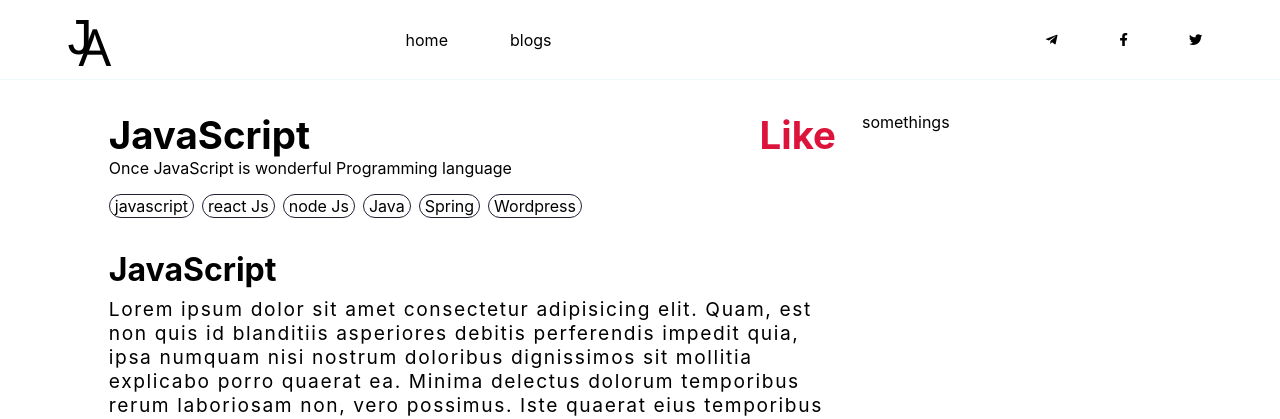
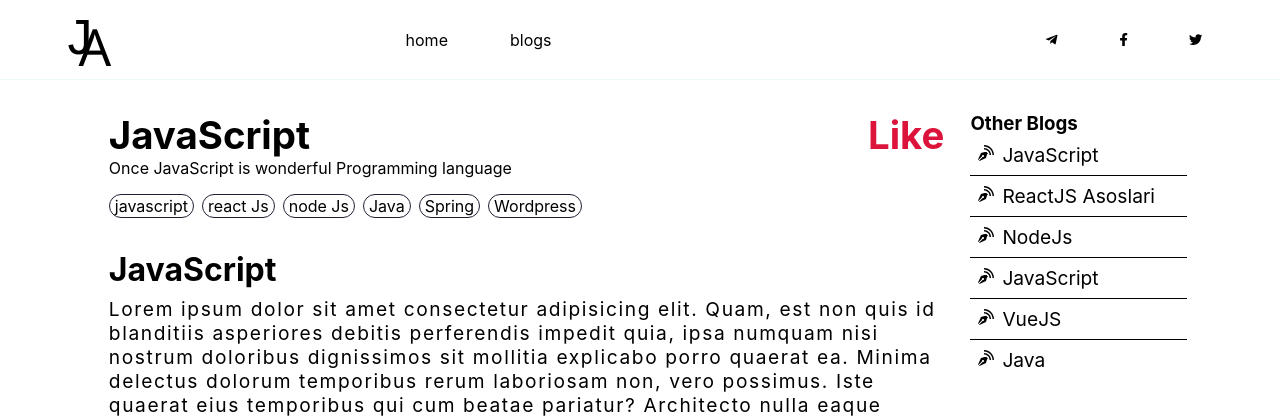
Before and after one commit to aliy71/ja_blog, a React (Create React App) app in the folder frontend/: page /blog-detail/1_ in a window 1280 px wide. Shown: the top 419 px of the page. Built offline with nearby package versions, Linux system fonts and the light colour scheme.

Commit message:
other blogs in blog_details

```diff
--- /dev/null
+++ b/frontend/src/components/otherBlogs/otherBlogs.jsx
@@ -0,0 +1,23 @@
+import { ImBlog } from "react-icons/im";
+import { Link } from "react-router-dom";
+
+import stl from './otherBlogs.module.css'
+
+const OtherBlogs = ({ blog }) => {
+    return (
+        <ul className={stl.other__blog__list}>
+            {
+                blog.map(data => {
+                    return (
+                        <li className={stl.other__blog__list__item}>
+                            <span>{<ImBlog />}</span>
+                            <Link to={`/blog-detail/${data?.id}`} >{data.title}</Link>
+                        </li>
+                    )
+                })
+            }
+        </ul>
+    );
+}
+
+export default OtherBlogs;
--- /dev/null
+++ b/frontend/src/components/otherBlogs/otherBlogs.module.css
@@ -0,0 +1,25 @@
+.other__blog__list {
+    width: 100%;
+}
+
+.other__blog__list__item {
+    padding: .5rem ;
+    display: flex;
+    align-items: center;
+    border-bottom: 1px solid #000;
+}
+
+.other__blog__list__item a {
+    display: inline-block;
+    width: 100%;
+    font-size: 1.2rem;
+    margin-left: .5rem;
+}
+
+.other__blog__list__item:hover {
+    background-color: #f1f1f1;
+}
+
+.other__blog__list__item:last-child {
+    border: none;
+}
--- a/frontend/src/views/blogDetails/blogDetail.jsx
+++ b/frontend/src/views/blogDetails/blogDetail.jsx
@@ -5,6 +5,7 @@ import { BlogDataContext } from "../../context/mainContext";
 import styles from './blogDetail.module.css'
 import { Notes, Tags } from "../../components";
 import { FaHeart } from "react-icons/fa";
+import OtherBlogs from "../../components/otherBlogs/otherBlogs";
 
 const BlogDetail = () => {
     const {data} = useContext(BlogDataContext)
@@ -22,7 +23,7 @@ const BlogDetail = () => {
         <section className={styles.blog__details__field}>
             <div className="container">
                 <div className="field" style={{ gap: '10px', alignItems: 'start' }}>
-                    <article style={{ width: '70%', padding: '0 1rem' }}>
+                    <article style={{ width: '80%', padding: '0 1rem' }}>
                         <h2 className="field" style={{ fontSize: '2.4rem' }}>
                             <span>
                                 {catchData[0]?.title}
@@ -54,8 +55,9 @@ const BlogDetail = () => {
                             })
                         }
                     </article>
-                    <aside style={{ width: '30%' }}>
-                        somethings
+                    <aside style={{ width: '20%' }}>
+                        <h3>Other Blogs</h3>
+                        <OtherBlogs blog={data} />
                     </aside>
                 </div>
             </div>
```
